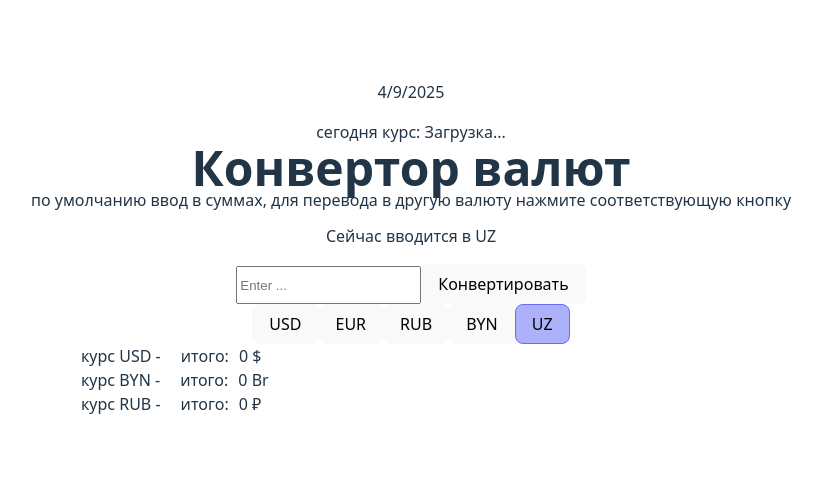
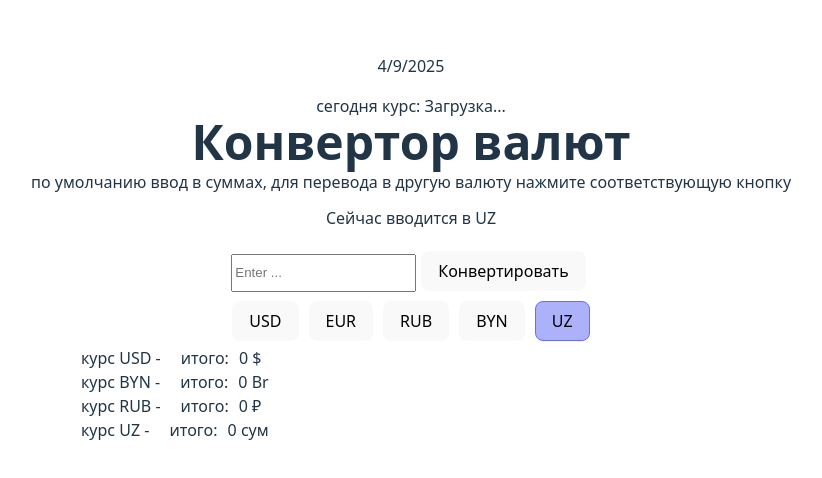
Before and after one commit to Igogoblin/myExchange, a React (Vite) app in the folder exchange/: page / in a window 1280 px wide. Shown: the part 160-638 px from the top of the page, without its empty margins (229-1051 px from the left). Built offline with nearby package versions, Linux system fonts and the light colour scheme; no server answers.

Commit message:
refactor: add to show uz currancy

```diff
--- a/exchange/src/App.css
+++ b/exchange/src/App.css
@@ -1,7 +1,7 @@
 #root {
   max-width: 1280px;
   margin: 0 auto;
-  padding: 2rem;
+  padding: 0 2rem;
   text-align: center;
 }
 
@@ -36,7 +36,7 @@
 .description {
   font-size: 1em;
   line-height: 1em;
-  margin: 0;
+  margin: 8px 0 0 0;
   padding: 0;
 }
 
@@ -59,3 +59,6 @@
   border-radius: 0.5em;
   cursor: pointer;
 }
+.choseMoney {
+  margin: 5px;
+}
--- a/exchange/src/App.tsx
+++ b/exchange/src/App.tsx
@@ -63,7 +63,7 @@ function App() {
           </button>
         ))}
       </div>
-      {["USD", "BYN", "RUB"].map((item) => (
+      {["USD", "BYN", "RUB", "UZ"].map((item) => (
         <ShowBlock item={item} key={item} />
       ))}
     </main>
--- a/exchange/src/components/input/InputShow.tsx
+++ b/exchange/src/components/input/InputShow.tsx
@@ -26,7 +26,9 @@ const InputShow = () => {
         className="border border-gray-300 rounded-md p-2 focus:outline-none focus:ring-2 focus:ring-blue-500 height-32"
         placeholder="Enter ..."
       />
-      <button onClick={getValue}>Конвертировать</button>
+      <button onClick={getValue} style={{ margin: "5px" }}>
+        Конвертировать
+      </button>
     </div>
   );
 };
--- a/exchange/src/components/showBlock/ShowBlock.tsx
+++ b/exchange/src/components/showBlock/ShowBlock.tsx
@@ -1,5 +1,6 @@
 import { useAppSelector } from "../../hooks/hooks";
 import style from "./ShowBlock.module.css";
+import { formatNumber } from "../util/FormatNumber";
 
 type ShowBlockProps = {
   item: string;
@@ -9,13 +10,14 @@ const currencySymbols: { [key: string]: string } = {
   EUR: " €",
   RUB: " ₽",
   BYN: " Br",
+  UZ: "сум",
 };
 const ShowBlock = ({ item }: ShowBlockProps) => {
   const state = useAppSelector((state) => state.currency);
 
   function showResult(item: string) {
     let result: number = 0;
-    if (!state || !state.currencies) return null;
+    if (!state || !state.currencies) return 0;
 
     const currency = state.currencies.find((el) => el.Ccy === item);
     if (currency) {
@@ -30,7 +32,9 @@ const ShowBlock = ({ item }: ShowBlockProps) => {
       <div className={`correlation ${item}`}></div>
       <div> итого: </div>
       <div className={`result ${item}`}>
-        {showResult(item)}
+        {item !== "UZ"
+          ? formatNumber(showResult(item) || 0)
+          : formatNumber(state.uzValue)}{" "}
         {currencySymbols[item] || ""}
       </div>
     </div>
--- /dev/null
+++ b/exchange/src/components/util/FormatNumber.tsx
@@ -0,0 +1,3 @@
+export const formatNumber = (value: number | string): string => {
+  return value.toString().replace(/\B(?=(\d{3})+(?!\d))/g, " ");
+};
```
Also changed, not shown: exchange/src/components/button/button.tsx (+21 -19 lines), exchange/src/components/button/button.module.css (deleted).
